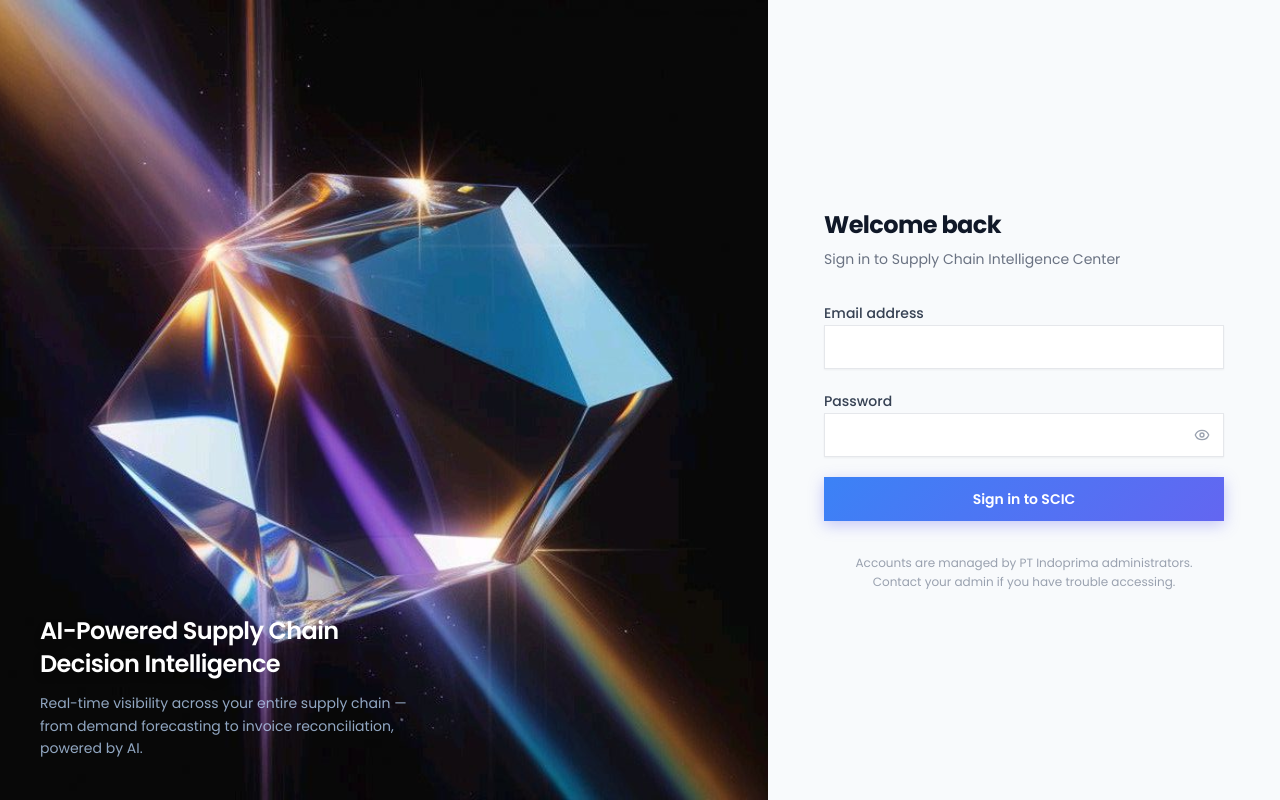
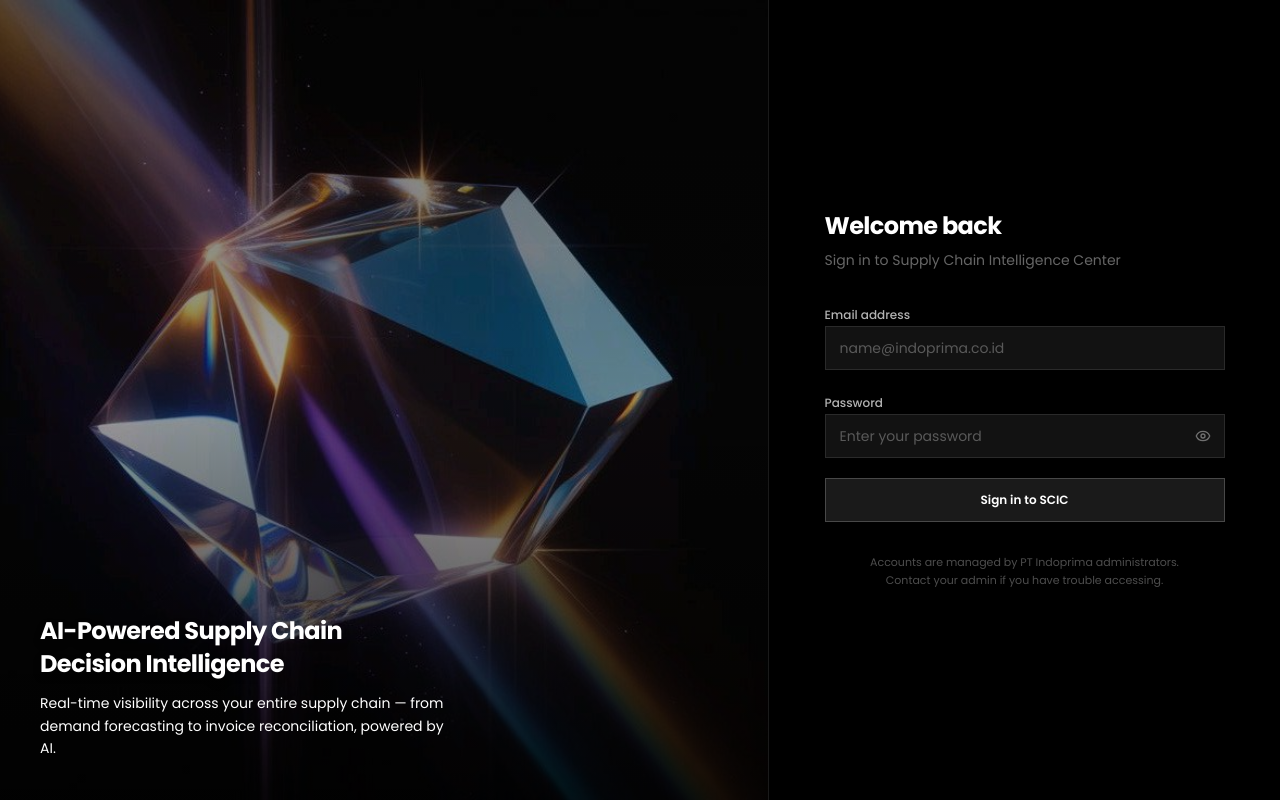
Before and after one commit to RegiMuhammar/scic-indoprima, a Next.js app in the folder frontend/: page /login in a window 1280 px wide. Built offline with nearby package versions, Linux system fonts and the light colour scheme; no server answers.

Commit message:
style(login): update login page to pitch dark with glass button and white typography

```diff
--- a/frontend/app/(auth)/login/page.tsx
+++ b/frontend/app/(auth)/login/page.tsx
@@ -4,8 +4,8 @@
  * Login Page — /login
  *
  * Layout: 2 columns
- *   - Left  : Full cover image with dark overlay and branding
- *   - Right : Email + password login form via Supabase Auth
+ *   - Left  : Full cover image with dark overlay, branding, and white text
+ *   - Right : Dark pitch background (#000000) with glass-effect form controls
  */
 
 import { useState } from "react";
@@ -69,7 +69,7 @@ export default function LoginPage() {
   };
 
   return (
-    <main className="flex min-h-screen w-full">
+    <main className="flex min-h-screen w-full bg-[#000000] text-white font-poppins">
       {/* ── Left: Cover Image Panel ──────────────────────────────────────── */}
       <div className="hidden lg:block lg:w-[55%] xl:w-[60%] relative overflow-hidden">
         {/* Full cover image */}
@@ -77,43 +77,39 @@ export default function LoginPage() {
           src="/cover.jpg"
           alt="Supply Chain Intelligence Center — PT Indoprima"
           fill
-          className="object-cover"
+          className="object-cover opacity-90"
           priority
         />
+        {/* Dark gradient overlay */}
+        <div className="absolute inset-0 bg-gradient-to-t from-black/80 via-black/30 to-black/50" />
 
         {/* Bottom: Tagline */}
         <div className="absolute bottom-10 left-10 right-10 z-10">
-          <p className="text-white text-2xl font-semibold font-poppins leading-snug tracking-tight drop-shadow-lg">
+          <p className="text-white text-2xl font-bold font-poppins leading-snug tracking-tight drop-shadow-lg">
             AI-Powered Supply Chain
             <br />
             Decision Intelligence
           </p>
-          <p className="text-blue-200/75 text-sm font-poppins mt-3 leading-relaxed max-w-[380px]">
+          <p className="text-white text-sm font-poppins mt-3 leading-relaxed max-w-[420px]">
             Real-time visibility across your entire supply chain — from demand
             forecasting to invoice reconciliation, powered by AI.
           </p>
         </div>
       </div>
 
-      {/* ── Right: Login Form ─────────────────────────────────────────────── */}
-      <div
-        className="flex-1 flex items-center justify-center px-6 py-12 lg:px-12"
-        style={{ background: "#f8fafc" }}
-      >
+      {/* ── Right: Dark Glass Login Form ──────────────────────────────────── */}
+      <div className="flex-1 flex items-center justify-center px-6 py-12 lg:px-12 bg-[#000000] border-l border-white/10">
         <div className="w-full max-w-[400px]">
           {/* Mobile logo */}
           <div className="flex items-center gap-2.5 mb-8 lg:hidden">
-            <div
-              className="w-9 h-9 rounded-xl flex items-center justify-center"
-              style={{ background: "linear-gradient(135deg, #3b82f6, #6366f1)" }}
-            >
+            <div className="w-8 h-8 rounded-none border border-white/20 bg-white/10 flex items-center justify-center">
               <BarChart3 className="w-4 h-4 text-white" />
             </div>
             <div>
-              <p className="font-semibold text-gray-900 text-base leading-none font-poppins">
+              <p className="font-semibold text-white text-base leading-none font-poppins">
                 SCIC
               </p>
-              <p className="text-gray-400 text-xs leading-none mt-0.5 font-poppins">
+              <p className="text-white/40 text-xs leading-none mt-0.5 font-poppins">
                 PT Indoprima
               </p>
             </div>
@@ -121,10 +117,10 @@ export default function LoginPage() {
 
           {/* Heading */}
           <div className="mb-8">
-            <h1 className="text-2xl font-bold text-gray-900 font-poppins tracking-tight">
+            <h1 className="text-2xl font-bold text-white font-poppins tracking-tight">
               Welcome back
             </h1>
-            <p className="text-gray-500 text-sm mt-2 font-poppins">
+            <p className="text-white/40 text-sm mt-2 font-poppins">
               Sign in to Supply Chain Intelligence Center
             </p>
           </div>
@@ -135,7 +131,7 @@ export default function LoginPage() {
             <div className="space-y-1.5">
               <label
                 htmlFor="email"
-                className="text-sm font-medium text-gray-700 font-poppins"
+                className="text-xs font-medium text-white/70 font-poppins"
               >
                 Email address
               </label>
@@ -144,17 +140,16 @@ export default function LoginPage() {
                 type="email"
                 autoComplete="email"
                 placeholder="name@indoprima.co.id"
-                className={`w-full h-11 px-3.5 rounded-xl text-sm font-poppins bg-white transition-all duration-200 outline-none
+                className={`w-full h-11 px-3.5 rounded-none text-sm font-poppins bg-[#121212] text-white placeholder:text-white/30 transition-all duration-200 outline-none
                   ${
                     errors.email
-                      ? "border-2 border-red-400 focus:border-red-500"
-                      : "border border-gray-200 focus:border-indigo-500 focus:ring-3 focus:ring-indigo-500/10"
+                      ? "border border-red-500 focus:border-red-400"
+                      : "border border-white/10 focus:border-white/30 focus:bg-[#181818]"
                   }`}
-                style={{ boxShadow: "0 1px 2px rgba(0,0,0,0.05)" }}
                 {...register("email")}
               />
               {errors.email && (
-                <p className="text-xs text-red-500 font-poppins mt-1">
+                <p className="text-xs text-red-400 font-poppins mt-1">
                   {errors.email.message}
                 </p>
               )}
@@ -164,7 +159,7 @@ export default function LoginPage() {
             <div className="space-y-1.5">
               <label
                 htmlFor="password"
-                className="text-sm font-medium text-gray-700 font-poppins"
+                className="text-xs font-medium text-white/70 font-poppins"
               >
                 Password
               </label>
@@ -174,20 +169,19 @@ export default function LoginPage() {
                   type={showPassword ? "text" : "password"}
                   autoComplete="current-password"
                   placeholder="Enter your password"
-                  className={`w-full h-11 px-3.5 pr-11 rounded-xl text-sm font-poppins bg-white transition-all duration-200 outline-none
+                  className={`w-full h-11 px-3.5 pr-11 rounded-none text-sm font-poppins bg-[#121212] text-white placeholder:text-white/30 transition-all duration-200 outline-none
                     ${
                       errors.password
-                        ? "border-2 border-red-400 focus:border-red-500"
-                        : "border border-gray-200 focus:border-indigo-500 focus:ring-3 focus:ring-indigo-500/10"
+                        ? "border border-red-500 focus:border-red-400"
+                        : "border border-white/10 focus:border-white/30 focus:bg-[#181818]"
                     }`}
-                  style={{ boxShadow: "0 1px 2px rgba(0,0,0,0.05)" }}
                   {...register("password")}
                 />
                 <button
                   type="button"
                   id="toggle-password"
                   onClick={() => setShowPassword((v) => !v)}
-                  className="absolute right-3.5 top-1/2 -translate-y-1/2 text-gray-400 hover:text-gray-600 transition-colors"
+                  className="absolute right-3.5 top-1/2 -translate-y-1/2 text-white/40 hover:text-white transition-colors"
                   aria-label={showPassword ? "Hide password" : "Show password"}
                 >
                   {showPassword ? (
@@ -198,31 +192,24 @@ export default function LoginPage() {
                 </button>
               </div>
               {errors.password && (
-                <p className="text-xs text-red-500 font-poppins mt-1">
+                <p className="text-xs text-red-400 font-poppins mt-1">
                   {errors.password.message}
                 </p>
               )}
             </div>
 
-            {/* Submit Button */}
+            {/* Glass-Effect Submit Button */}
             <button
               id="btn-signin"
               type="submit"
               disabled={isSubmitting}
-              className="w-full h-11 rounded-xl text-sm font-semibold text-white font-poppins transition-all duration-200 flex items-center justify-center gap-2 mt-2
-                disabled:opacity-60 disabled:cursor-not-allowed"
-              style={{
-                background: isSubmitting
-                  ? "linear-gradient(135deg, #6366f1, #4f46e5)"
-                  : "linear-gradient(135deg, #3b82f6, #6366f1)",
-                boxShadow: isSubmitting
-                  ? "none"
-                  : "0 4px 15px rgba(99, 102, 241, 0.35)",
-              }}
+              className="w-full h-11 rounded-none text-xs font-semibold text-white font-poppins transition-all duration-200 flex items-center justify-center gap-2 mt-3
+                bg-white/10 hover:bg-white/20 border border-white/20 backdrop-blur-md
+                disabled:opacity-50 disabled:cursor-not-allowed cursor-pointer"
             >
               {isSubmitting ? (
                 <>
-                  <Loader2 className="w-4 h-4 animate-spin" />
+                  <Loader2 className="w-4 h-4 animate-spin text-white" />
                   Verifying...
                 </>
               ) : (
@@ -232,7 +219,7 @@ export default function LoginPage() {
           </form>
 
           {/* Footer note */}
-          <p className="text-center text-xs text-gray-400 font-poppins mt-8 leading-relaxed">
+          <p className="text-center text-[11px] text-white/30 font-poppins mt-8 leading-relaxed">
             Accounts are managed by PT Indoprima administrators.
             <br />
             Contact your admin if you have trouble accessing.
```
